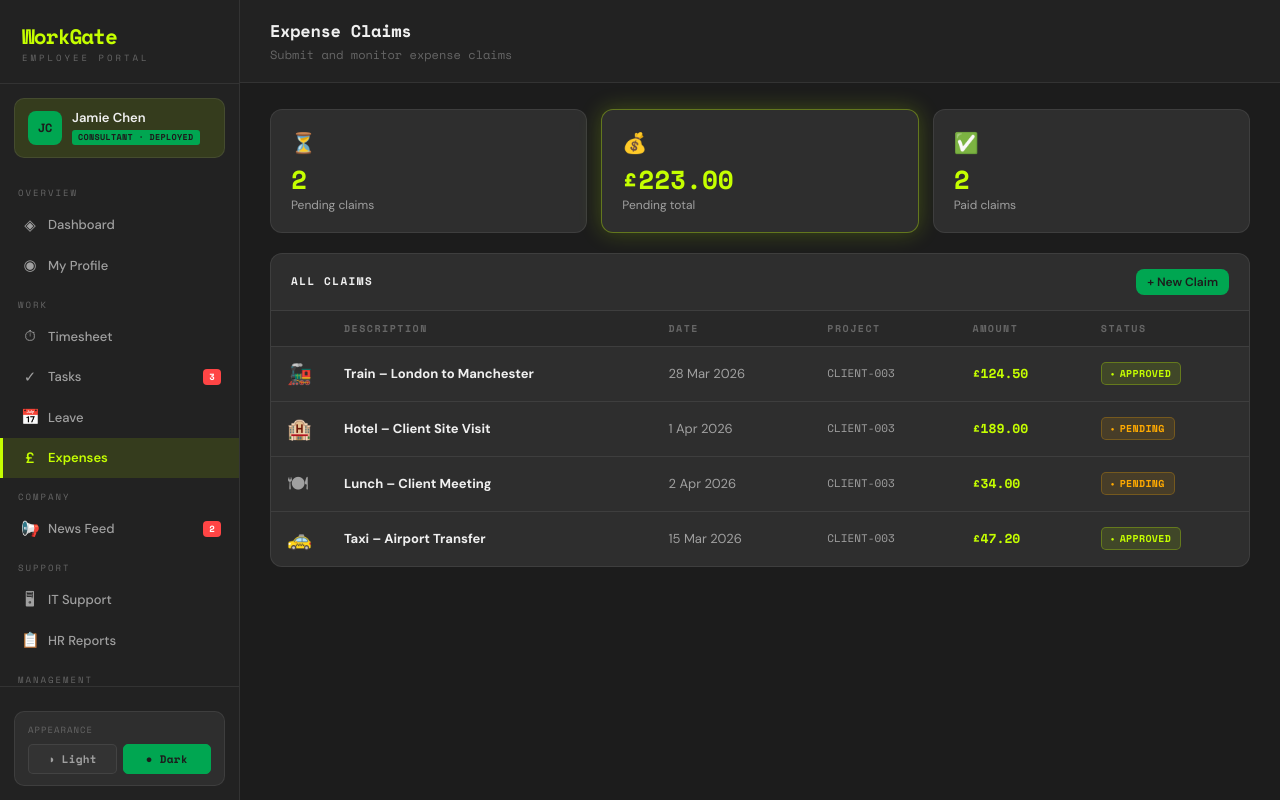
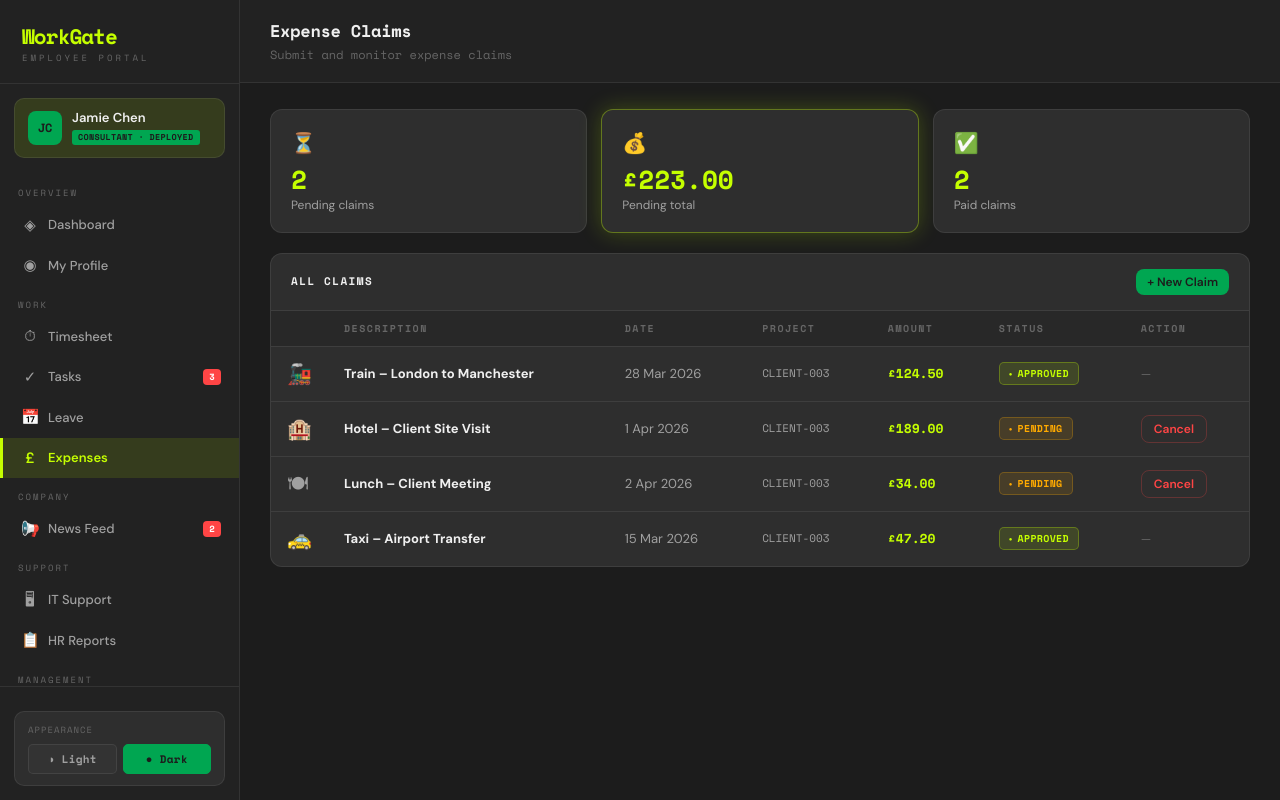
Before and after one commit to ChristopherRomano/WorkGate, a React (Vite) app in the folder WorkGate-frontend/FDM/: page /app/expenses in a window 1280 px wide. Built offline with nearby package versions, Linux system fonts and the light colour scheme.

Commit message:
Fixed issues

```diff
--- a/WorkGate-frontend/FDM/src/pages/Expenses.jsx
+++ b/WorkGate-frontend/FDM/src/pages/Expenses.jsx
@@ -57,7 +57,7 @@ export default function Expenses() {
         <div className="table-wrap">
           <table>
             <thead>
-              <tr><th></th><th>Description</th><th>Date</th><th>Project</th><th>Amount</th><th>Status</th></tr>
+              <tr><th></th><th>Description</th><th>Date</th><th>Project</th><th>Amount</th><th>Status</th><th>Action</th></tr>
             </thead>
             <tbody>
               {items.map(e => (
@@ -68,6 +68,12 @@ export default function Expenses() {
                   <td style={{ fontFamily: 'var(--mono)', fontSize: 11 }}>{e.project}</td>
                   <td><strong style={{ color: 'var(--lime)', fontFamily: 'var(--mono)' }}>{e.amount}</strong></td>
                   <td><span className={`badge badge-${e.status}`}>{e.status.toUpperCase()}</span></td>
+                  <td>
+                    {e.status === 'pending'
+                      ? <button className="btn btn-danger" onClick={() => setItems(prev => prev.filter(i => i.id !== e.id))}>Cancel</button>
+                      : <span style={{ color: 'var(--text-dim)', fontSize: 12 }}>—</span>
+                    }
+                  </td>
                 </tr>
               ))}
             </tbody>
@@ -84,7 +90,7 @@ export default function Expenses() {
           <div className="form-grid form-grid-2">
             <div className="form-group">
               <label>Amount</label>
-              <input className="field" type="number" placeholder="0.00" step="0.01" value={form.amount} onChange={e => setForm(f => ({ ...f, amount: e.target.value }))} />
+              <input className="field" type="number" placeholder="0.00" step="0.01" min="0.01" value={form.amount} onChange={e => setForm(f => ({ ...f, amount: e.target.value }))} />
             </div>
             <div className="form-group">
               <label>Currency</label>
@@ -115,7 +121,6 @@ export default function Expenses() {
           </div>
           <div className="modal-actions">
             <button className="btn btn-primary" onClick={submit}>Submit Claim</button>
-            <button className="btn btn-ghost" onClick={() => setShowModal(false)}>Cancel</button>
           </div>
         </div>
       </Modal>
--- a/WorkGate-frontend/FDM/src/pages/Leave.jsx
+++ b/WorkGate-frontend/FDM/src/pages/Leave.jsx
@@ -103,7 +103,7 @@ export default function Leave() {
             </div>
             <div className="form-group">
               <label>End Date</label>
-              <input className="field" type="date" value={form.end} onChange={e => setForm(f => ({ ...f, end: e.target.value }))} />
+              <input className="field" type="date" min={form.start || getTodayDate()} value={form.end} onChange={e => setForm(f => ({ ...f, end: e.target.value }))} />
             </div>
           </div>
           {form.start && form.end && (
```
